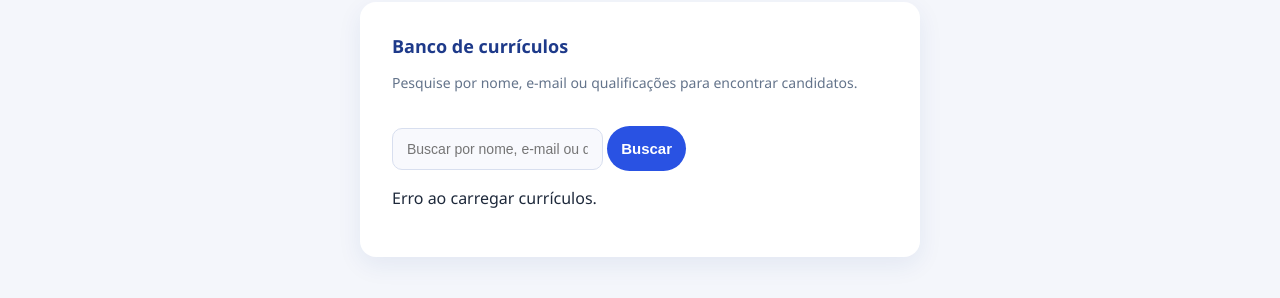
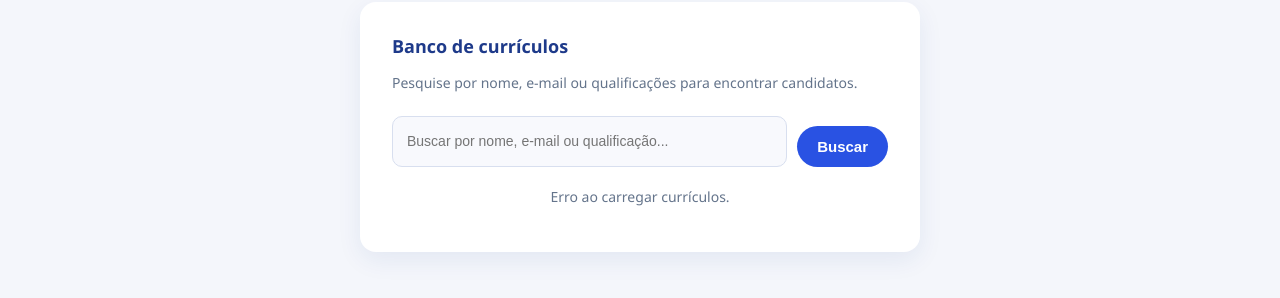
Before and after one commit to anoonxxz/alora-site, a plain HTML site: page pesquisar-curriculos.html in a window 1280 px wide. Shown: the part 202-500 px from the top of the page. Drawn offline with nearby package versions, Linux system fonts and the light colour scheme; no server answers.

Commit message:
Atualizando estilo.css.

```diff
--- a/estilo.css
+++ b/estilo.css
@@ -118,3 +118,58 @@ button:hover {
   color: #2952e3;
   text-decoration: underline;
 }
+
+.busca {
+  display: flex;
+  gap: 10px;
+  margin-bottom: 20px;
+}
+
+.busca input {
+  flex: 1;
+  padding: 12px 14px;
+  border: 1px solid #d8dfef;
+  border-radius: 10px;
+  font-size: 14px;
+  background: #f8f9fd;
+}
+
+.busca button {
+  background: #2952e3;
+  color: white;
+  border: none;
+  padding: 12px 20px;
+  border-radius: 999px;
+  font-weight: 600;
+  cursor: pointer;
+}
+
+.busca button:hover {
+  background: #1e3a8a;
+}
+
+.item-curriculo {
+  border: 1px solid #eef1f8;
+  border-radius: 12px;
+  padding: 16px 20px;
+  margin-bottom: 14px;
+  background: #fbfcfe;
+}
+
+.item-curriculo h3 {
+  margin: 0 0 8px;
+  color: #1e3a8a;
+  font-size: 16px;
+}
+
+.item-curriculo p {
+  margin: 4px 0;
+  font-size: 13px;
+  color: #475569;
+}
+
+#mensagemBusca {
+  text-align: center;
+  color: #64748b;
+  font-size: 14px;
+}
```
